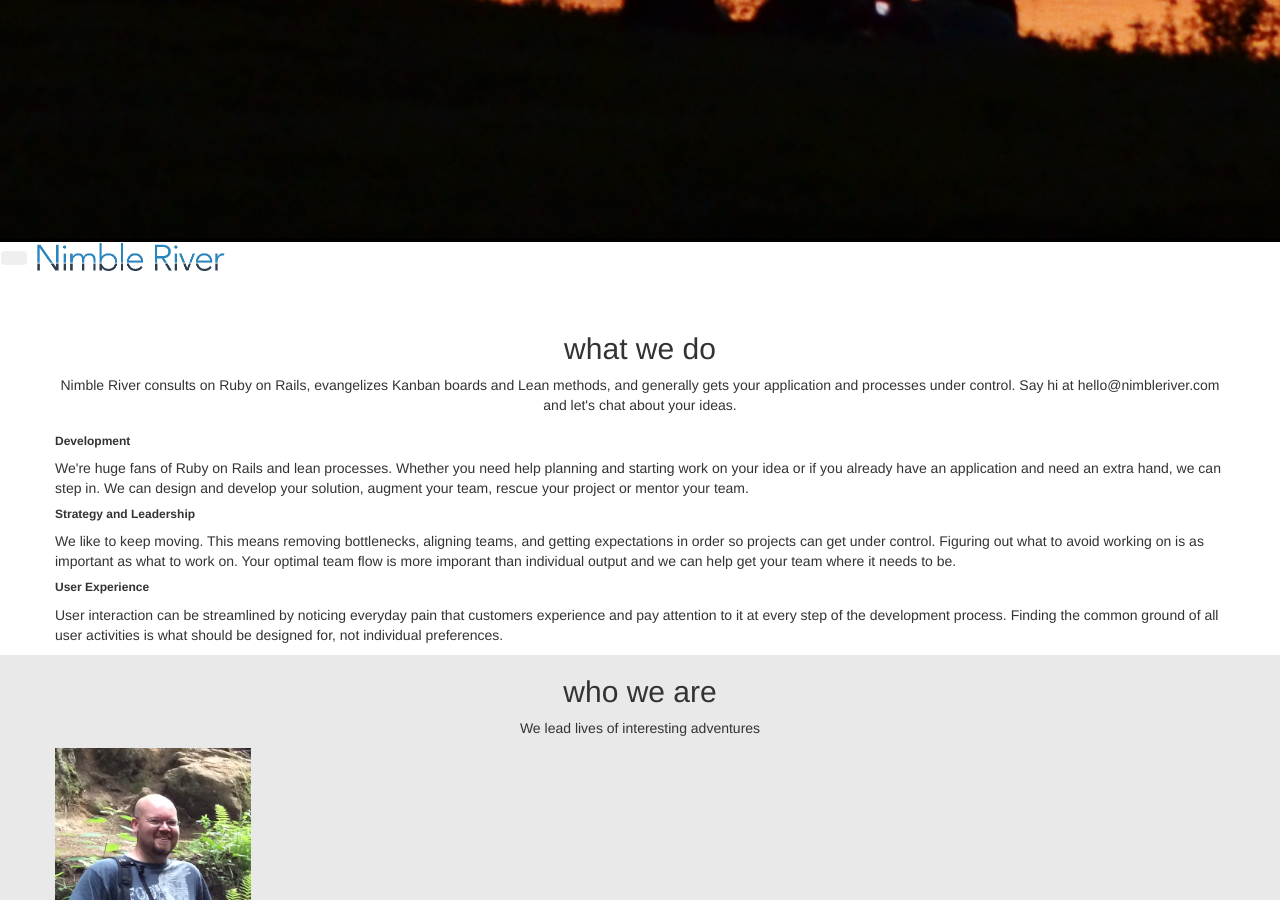
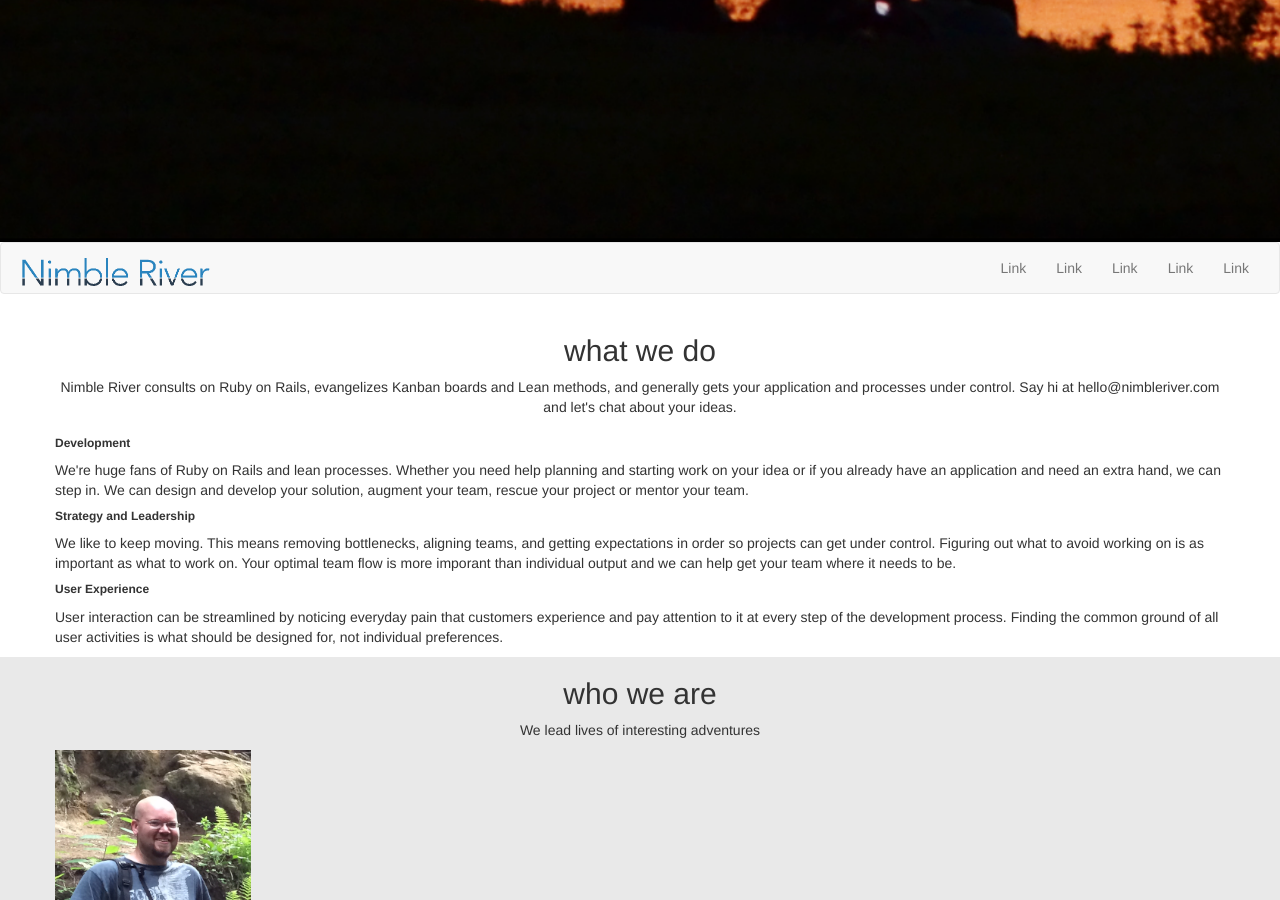
Before and after one commit to jkahne/nr, a Jekyll site: the page built from index.html, in a window 1280 px wide and 900 px high, scrolled down 658 px. Built offline with Jekyll 4.4.1, drawn with Linux system fonts in a browser that asks for light colours; nearby versions of some CDN libraries.

Commit message:
basic menu in place.

```diff
--- a/_includes/header.html
+++ b/_includes/header.html
@@ -1,5 +1,4 @@
 <header>
-
 <div class="container">
   <div class="row">
     <h1>
@@ -8,5 +7,4 @@
     </h1>
   </div>
 </div>
-
 </header>
--- a/_includes/nav.html
+++ b/_includes/nav.html
@@ -1,28 +1,25 @@
-<section id="nav">
-<div class="navbar-wrapper">
-  <div class="navbar" id="navigation">
-    <div class="navbar-inner">
-      <button type="button" class="btn btn-navbar collapsed" data-toggle="collapse" data-target=".nav-collapse">
-        <span class="icon-bar"></span>
-        <span class="icon-bar"></span>
-        <span class="icon-bar"></span>
-      </button>
-      <a class="brand" id="logo"   href="{{ site.baseurl }}/">
-<img style="height:30px;" src={{ "/img/nr-name-with-line.png" | prepend: site.baseurl }} />
-      </a>
-      <div class="nav-collapse collapse" >
-        <ul class="nav pull-right">
-          <li><a href="#home" class="selected">Home</a></li>
+<nav class="navbar navbar-default" role="navigation">
+<div class="container-fluid">
+  <!-- Brand and toggle get grouped for better mobile display -->
+  <div class="navbar-header">
+    <button type="button" class="navbar-toggle" data-toggle="collapse" data-target="#navbar-collapse">
+      <span class="sr-only">Toggle navigation</span>
+      <span class="icon-bar"></span>
+      <span class="icon-bar"></span>
+      <span class="icon-bar"></span>
+    </button>
+    <a class="navbar-brand brand" id="logo"   href="{{ site.baseurl }}/"><img style="height:30px;" src={{ "/img/nr-name-with-line.png" | prepend: site.baseurl }} /></a>
+  </div>
 
-          <!--li><a href="#about">who we are</a></li-->
-{% for page in site.pages %}
-  {% if page.title %}<li><a href="{{ page.url | prepend: site.baseurl }}">{{ page.title }}</a></li>{% endif %}
-{% endfor %}
-
-        </ul>
-      </div>
-    </div>
-  </div>
-</div>
-
-</section>
+  <!-- Collect the nav links, forms, and other content for toggling -->
+  <div class="collapse navbar-collapse" id="navbar-collapse">
+    <ul class="nav navbar-nav navbar-right">
+      <li><a href="#">Link</a></li>
+      <li><a href="#">Link</a></li>
+      <li><a href="#">Link</a></li>
+      <li><a href="#">Link</a></li>
+      <li><a href="#">Link</a></li>
+    </ul>
+  </div><!-- /.navbar-collapse -->
+</div><!-- /.container -->
+</nav>
```
Also changed, not shown: _includes/head.html (line endings or trailing spaces).
